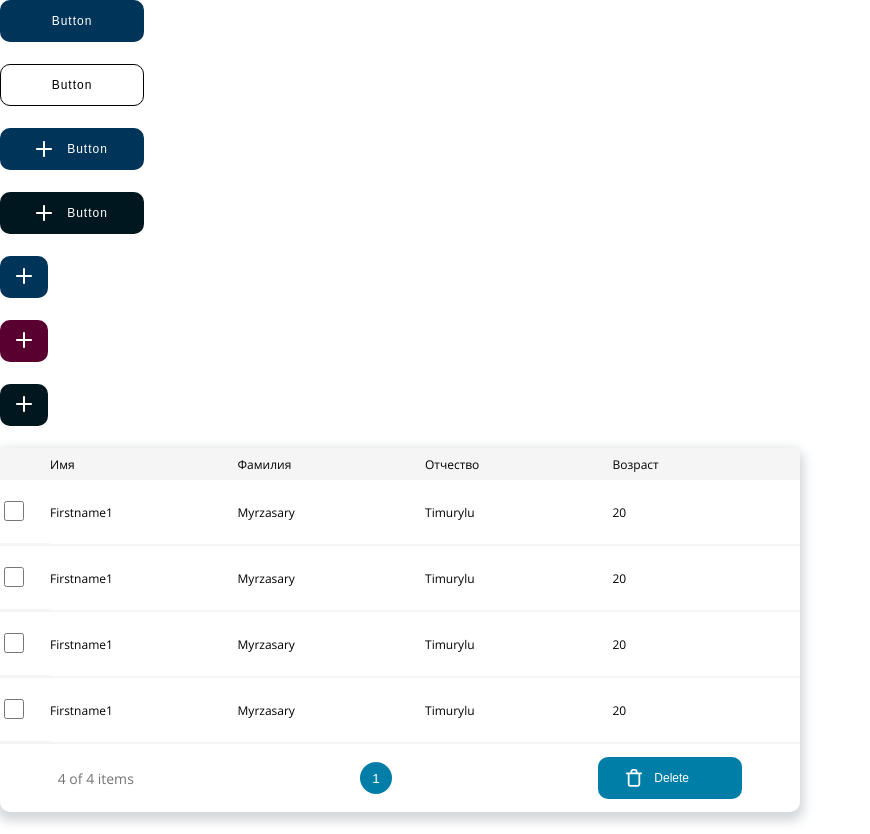
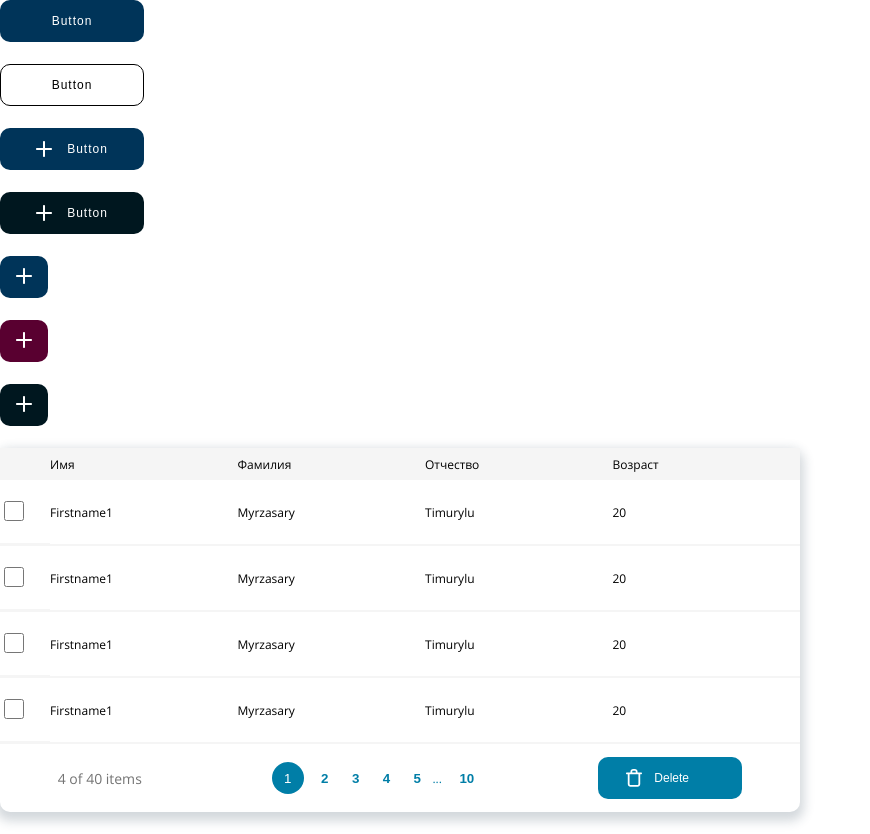
Before and after one commit to kanatbkeeep/diploma, a React (Create React App) app: page / in a window 1280 px wide. Shown: the whole page, without its empty margins (0-870 px from the left). Built offline with nearby package versions, Linux system fonts and the light colour scheme.

Commit message:
fix table

```diff
--- a/src/App.tsx
+++ b/src/App.tsx
@@ -7,7 +7,7 @@ import Button from './components/Button/Button'
 import Table from "./components/Table/Table";
 
 function App() {
-    const arr = Array.from({ length: 4 }, (_, i) => ({
+    const arr = Array.from({ length: 40 }, (_, i) => ({
         firstname: `Firstname${Math.floor(i / 4) + 1}`,
         lastname: "Myrzasary",
         middlename: "Timurylu",
--- a/src/components/Table/Table.tsx
+++ b/src/components/Table/Table.tsx
@@ -36,17 +36,19 @@ const Table = ({data, rowsPerPage, renderBody, renderHead, maxWidthTable, maxWid
         return haveDelete ?
             <Checkbox
                 id={data.indexOf(item)}
-                checked={itemsToDelete.includes(item)}
+                defaultChecked={itemsToDelete.includes(item)}
                 onChange={(e:any) => {
                     if(e.target.checked){
-                        console.log(`checked ${data.indexOf(item)}`)
+                        itemsToDelete.push(item);
+                        console.log(itemsToDelete)
+                    }else{
                         if(itemsToDelete.includes(item)){
                             const index = itemsToDelete.indexOf(item);
                             itemsToDelete.splice(index,1);
-                        }else{
-                            itemsToDelete.push(item);
+                            console.log(itemsToDelete)
                         }
                     }
+
                 }
                 }
             />
--- a/src/style/common.scss
+++ b/src/style/common.scss
@@ -198,6 +198,7 @@ body {
   flex-direction: row;
   align-items: center;
   height: inherit;
+  font-weight: 400;
 }
 
 .table-body div{
@@ -213,6 +214,7 @@ body {
   display: flex;
   flex-direction: row;
   align-items: center;
+  font-weight: 600;
 }
 
 
```
